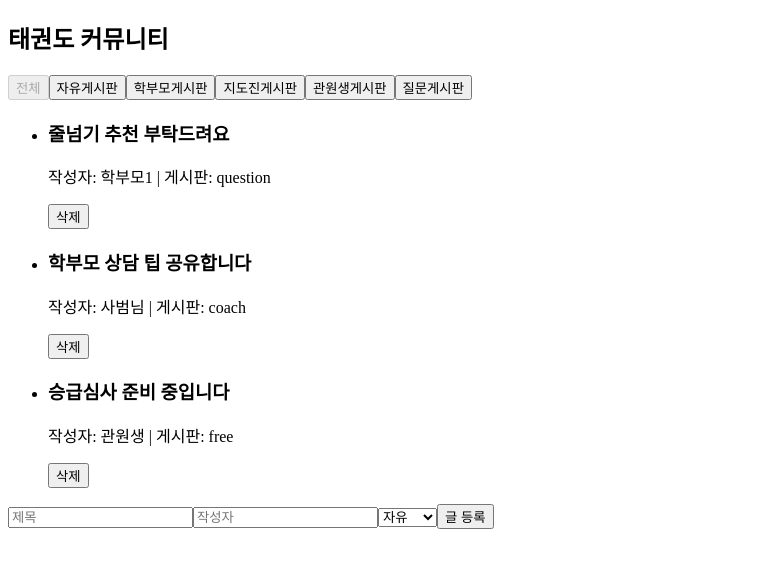
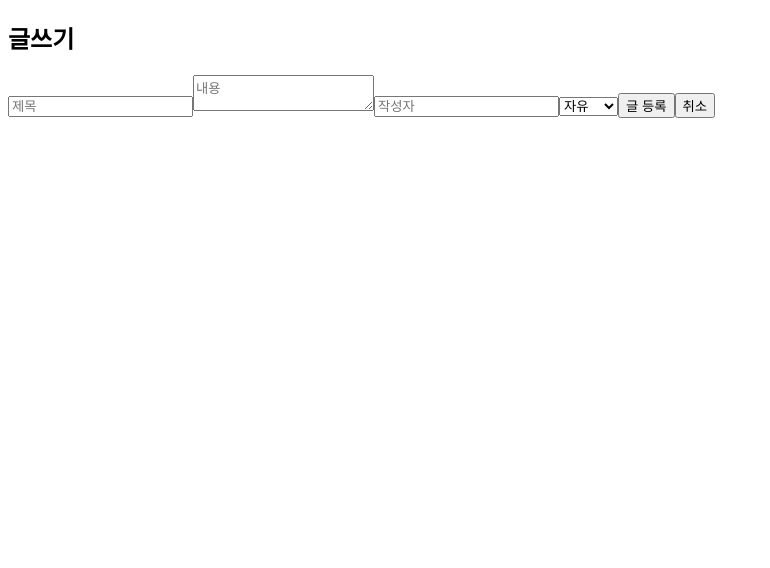
Before and after one commit to thisisyello/taekwondo-community, a React (Vite) app: page /posts/new in a window 1280 px wide. Shown: the top 568 px of the page, without its empty margins (0-770 px from the left). Built offline with nearby package versions, Linux system fonts and the light colour scheme.

Commit message:
feat: 게시판 기능 추가 및 라우팅 설정

```diff
--- a/package.json
+++ b/package.json
@@ -11,7 +11,8 @@
   },
   "dependencies": {
     "react": "^19.2.5",
-    "react-dom": "^19.2.5"
+    "react-dom": "^19.2.5",
+    "react-router": "^7.15.1"
   },
   "devDependencies": {
     "@eslint/js": "^9.39.4",
--- a/src/App.tsx
+++ b/src/App.tsx
@@ -1,34 +1,35 @@
 import { useState } from "react";
-import BoardFilter from "./components/BoardFilter";
-import PostForm from "./components/PostForm";
-import PostList from "./components/PostList";
-import type { BoardFilterType, BoardType, Post } from "./types/board";
+import { Navigate, Route, Routes, useParams } from "react-router";
+import BoardPage from "./pages/BoardPage";
+import PostDetailPage from "./pages/PostDetailPage";
+import PostEditorPage from "./pages/PostEditorPage";
+import type { BoardFilterType, Post } from "./types/board";
 
 export default function App() {
     const [posts, setPosts] = useState<Post[]>([
         {
             id: 1,
             title: "줄넘기 추천 부탁드려요",
+            content: "줄넘기 처음 사보는데 어떤 제품이 괜찮을까요?",
             author: "학부모1",
             board: "question",
         },
         {
             id: 2,
             title: "학부모 상담 팁 공유합니다",
+            content: "상담 전에 아이의 최근 변화부터 정리하면 대화가 훨씬 좋아집니다.",
             author: "사범님",
             board: "coach",
         },
         {
             id: 3,
             title: "승급심사 준비 중입니다",
+            content: "이번 달 승급심사를 앞두고 기본 동작을 다시 점검하고 있습니다.",
             author: "관원생",
             board: "free",
         },
     ]);
 
-    const [title, setTitle] = useState("");
-    const [author, setAuthor] = useState("");
-    const [board, setBoard] = useState<BoardType>("free");
     const [selectedBoardType, setSelectedBoardType] =
         useState<BoardFilterType>("all");
 
@@ -37,51 +38,99 @@ export default function App() {
             ? posts
             : posts.filter((post) => post.board === selectedBoardType);
 
-    const handleAddPost = () => {
-        if (!title.trim() || !author.trim()) return;
-
+    const handleCreatePost = (post: Omit<Post, "id">) => {
         const newPost: Post = {
             id: Date.now(),
-            title,
-            author,
-            board,
+            ...post,
         };
 
         setPosts((prev) => [...prev, newPost]);
-
-        setTitle("");
-        setAuthor("");
-        setBoard("free");
     };
 
-    // const handleSelectBoardType = (boardType: BoardFilterType) => {
-    //   setSelectedBoardType(boardType);
-    // };
+    const handleUpdatePost = (id: number, updatedPost: Omit<Post, "id">) => {
+        setPosts((prev) =>
+            prev.map((post) =>
+                post.id === id ? { ...post, ...updatedPost } : post,
+            ),
+        );
+    };
 
     const handleDeletePost = (id: number) => {
         setPosts((prev) => prev.filter((post) => post.id !== id));
     };
 
     return (
-        <section>
-            <h1>태권도 커뮤니티</h1>
-
-            <BoardFilter
-                selectedBoardType={selectedBoardType}
-                onSelectBoardType={setSelectedBoardType}
+        <Routes>
+            <Route
+                path="/"
+                element={
+                    <BoardPage
+                        posts={filteredPosts}
+                        selectedBoardType={selectedBoardType}
+                        onSelectBoardType={setSelectedBoardType}
+                        onDeletePost={handleDeletePost}
+                    />
+                }
             />
-
-            <PostList posts={filteredPosts} onDeletePost={handleDeletePost} />
-
-            <PostForm
-                title={title}
-                author={author}
-                board={board}
-                onChangeTitle={setTitle}
-                onChangeAuthor={setAuthor}
-                onChangeBoard={setBoard}
-                onAddPost={handleAddPost}
+            <Route
+                path="/posts/new"
+                element={
+                    <PostEditorPage
+                        mode="create"
+                        onSubmitPost={handleCreatePost}
+                    />
+                }
             />
-        </section>
+            <Route
+                path="/posts/:postId"
+                element={<PostDetailRoute posts={posts} />}
+            />
+            <Route
+                path="/posts/:postId/edit"
+                element={
+                    <PostEditRoute
+                        posts={posts}
+                        onUpdatePost={handleUpdatePost}
+                    />
+                }
+            />
+            <Route path="*" element={<Navigate to="/" replace />} />
+        </Routes>
     );
 }
+
+type PostRouteProps = {
+    posts: Post[];
+};
+
+function PostDetailRoute({ posts }: PostRouteProps) {
+    const { postId } = useParams();
+    const post = posts.find((item) => item.id === Number(postId));
+
+    if (!post) {
+        return <Navigate to="/" replace />;
+    }
+
+    return <PostDetailPage post={post} />;
+}
+
+type PostEditRouteProps = PostRouteProps & {
+    onUpdatePost: (id: number, post: Omit<Post, "id">) => void;
+};
+
+function PostEditRoute({ posts, onUpdatePost }: PostEditRouteProps) {
+    const { postId } = useParams();
+    const post = posts.find((item) => item.id === Number(postId));
+
+    if (!post) {
+        return <Navigate to="/" replace />;
+    }
+
+    return (
+        <PostEditorPage
+            mode="edit"
+            post={post}
+            onSubmitPost={(updatedPost) => onUpdatePost(post.id, updatedPost)}
+        />
+    );
+}
--- a/src/components/PostForm.tsx
+++ b/src/components/PostForm.tsx
@@ -1,23 +1,31 @@
 import type { BoardType } from "../types/board";
 
 type PostFormProps = {
+  mode: "create" | "edit";
   title: string;
+  content: string;
   author: string;
   board: BoardType;
   onChangeTitle: (value: string) => void;
+  onChangeContent: (value: string) => void;
   onChangeAuthor: (value: string) => void;
   onChangeBoard: (value: BoardType) => void;
-  onAddPost: () => void;
+  onSubmit: () => void;
+  onCancel: () => void;
 };
 
 export default function PostForm({
+  mode,
   title,
+  content,
   author,
   board,
   onChangeTitle,
+  onChangeContent,
   onChangeAuthor,
   onChangeBoard,
-  onAddPost,
+  onSubmit,
+  onCancel,
 }: PostFormProps) {
   return (
     <div>
@@ -25,6 +33,12 @@ export default function PostForm({
         placeholder="제목"
         value={title}
         onChange={(e) => onChangeTitle(e.target.value)}
+      />
+
+      <textarea
+        placeholder="내용"
+        value={content}
+        onChange={(e) => onChangeContent(e.target.value)}
       />
 
       <input
@@ -44,7 +58,10 @@ export default function PostForm({
         <option value="question">질문</option>
       </select>
 
-      <button onClick={onAddPost}>글 등록</button>
+      <button onClick={onSubmit}>
+        {mode === "create" ? "글 등록" : "수정 완료"}
+      </button>
+      <button onClick={onCancel}>취소</button>
     </div>
   );
 }
--- a/src/components/PostItem.tsx
+++ b/src/components/PostItem.tsx
@@ -1,3 +1,5 @@
+import { useState } from "react";
+import { Link } from "react-router";
 import type { Post } from "../types/board";
 
 type PostItemProps = {
@@ -6,13 +8,26 @@ type PostItemProps = {
 };
 
 export default function PostItem({ post, onDeletePost }: PostItemProps) {
+    const [isMenuOpen, setIsMenuOpen] = useState(false);
+
     return (
         <li>
-            <h3>{post.title}</h3>
+            <h3>
+                <Link to={`/posts/${post.id}`}>{post.title}</Link>
+            </h3>
             <p>
                 작성자: {post.author} | 게시판: {post.board}
             </p>
-            <button onClick={() => onDeletePost(post.id)}>삭제</button>
+            <button onClick={() => setIsMenuOpen((prev) => !prev)}>
+                메뉴
+            </button>
+
+            {isMenuOpen && (
+                <div>
+                    <Link to={`/posts/${post.id}/edit`}>수정</Link>
+                    <button onClick={() => onDeletePost(post.id)}>삭제</button>
+                </div>
+            )}
         </li>
     );
 }
--- a/src/main.tsx
+++ b/src/main.tsx
@@ -1,10 +1,13 @@
 import { StrictMode } from "react";
 import { createRoot } from "react-dom/client";
+import { BrowserRouter } from "react-router";
 // import './index.css'
 import App from "./App.tsx";
 
 createRoot(document.getElementById("root")!).render(
     <StrictMode>
-        <App />
+        <BrowserRouter>
+            <App />
+        </BrowserRouter>
     </StrictMode>,
 );
--- /dev/null
+++ b/src/pages/BoardPage.tsx
@@ -0,0 +1,33 @@
+import { Link } from "react-router";
+import BoardFilter from "../components/BoardFilter";
+import PostList from "../components/PostList";
+import type { BoardFilterType, Post } from "../types/board";
+
+type BoardPageProps = {
+    posts: Post[];
+    selectedBoardType: BoardFilterType;
+    onSelectBoardType: (boardType: BoardFilterType) => void;
+    onDeletePost: (id: number) => void;
+};
+
+export default function BoardPage({
+    posts,
+    selectedBoardType,
+    onSelectBoardType,
+    onDeletePost,
+}: BoardPageProps) {
+    return (
+        <section>
+            <h1>태권도 커뮤니티</h1>
+
+            <BoardFilter
+                selectedBoardType={selectedBoardType}
+                onSelectBoardType={onSelectBoardType}
+            />
+
+            <PostList posts={posts} onDeletePost={onDeletePost} />
+
+            <Link to="/posts/new">글쓰기</Link>
+        </section>
+    );
+}
--- /dev/null
+++ b/src/pages/PostDetailPage.tsx
@@ -0,0 +1,20 @@
+import { Link } from "react-router";
+import type { Post } from "../types/board";
+
+type PostDetailPageProps = {
+    post: Post;
+};
+
+export default function PostDetailPage({ post }: PostDetailPageProps) {
+    return (
+        <section>
+            <Link to="/">목록으로</Link>
+            <h1>{post.title}</h1>
+            <p>
+                작성자: {post.author} | 게시판: {post.board}
+            </p>
+            <p>{post.content}</p>
+            <Link to={`/posts/${post.id}/edit`}>수정</Link>
+        </section>
+    );
+}
--- /dev/null
+++ b/src/pages/PostEditorPage.tsx
@@ -0,0 +1,55 @@
+import { useState } from "react";
+import { useNavigate } from "react-router";
+import PostForm from "../components/PostForm";
+import type { BoardType, Post } from "../types/board";
+
+type PostEditorPageProps = {
+    mode: "create" | "edit";
+    post?: Post;
+    onSubmitPost: (post: Omit<Post, "id">) => void;
+};
+
+export default function PostEditorPage({
+    mode,
+    post,
+    onSubmitPost,
+}: PostEditorPageProps) {
+    const navigate = useNavigate();
+    const [title, setTitle] = useState(post?.title ?? "");
+    const [content, setContent] = useState(post?.content ?? "");
+    const [author, setAuthor] = useState(post?.author ?? "");
+    const [board, setBoard] = useState<BoardType>(post?.board ?? "free");
+
+    const handleSubmit = () => {
+        if (!title.trim() || !content.trim() || !author.trim()) return;
+
+        onSubmitPost({
+            title,
+            content,
+            author,
+            board,
+        });
+
+        navigate(mode === "edit" && post ? `/posts/${post.id}` : "/");
+    };
+
+    return (
+        <section>
+            <h1>{mode === "create" ? "글쓰기" : "글 수정"}</h1>
+
+            <PostForm
+                mode={mode}
+                title={title}
+                content={content}
+                author={author}
+                board={board}
+                onChangeTitle={setTitle}
+                onChangeContent={setContent}
+                onChangeAuthor={setAuthor}
+                onChangeBoard={setBoard}
+                onSubmit={handleSubmit}
+                onCancel={() => navigate(-1)}
+            />
+        </section>
+    );
+}
--- a/src/types/board.ts
+++ b/src/types/board.ts
@@ -5,6 +5,7 @@ export type BoardFilterType = BoardType | "all";
 export type Post = {
     id: number;
     title: string;
+    content: string;
     author: string;
     board: BoardType;
 };
```
Also changed, not shown: 1 other file (tests, documents, lock files or other folders).
